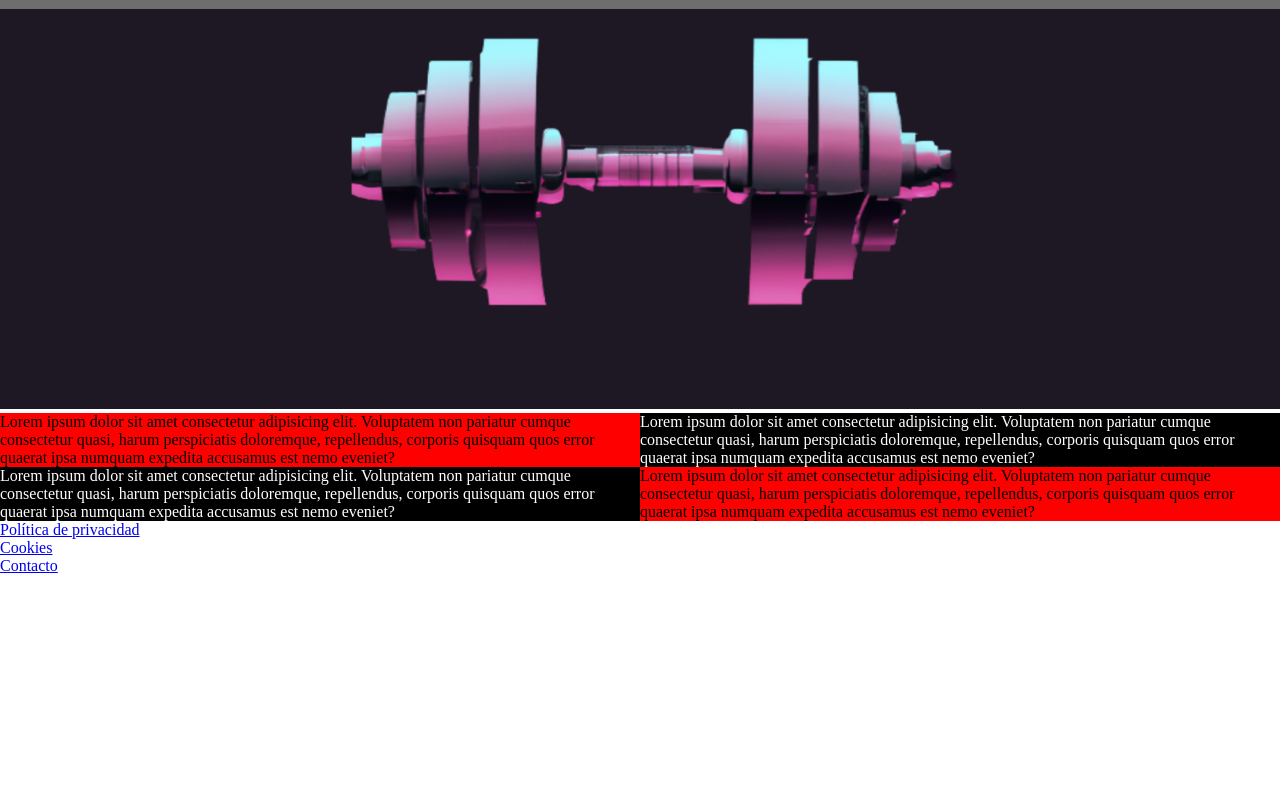
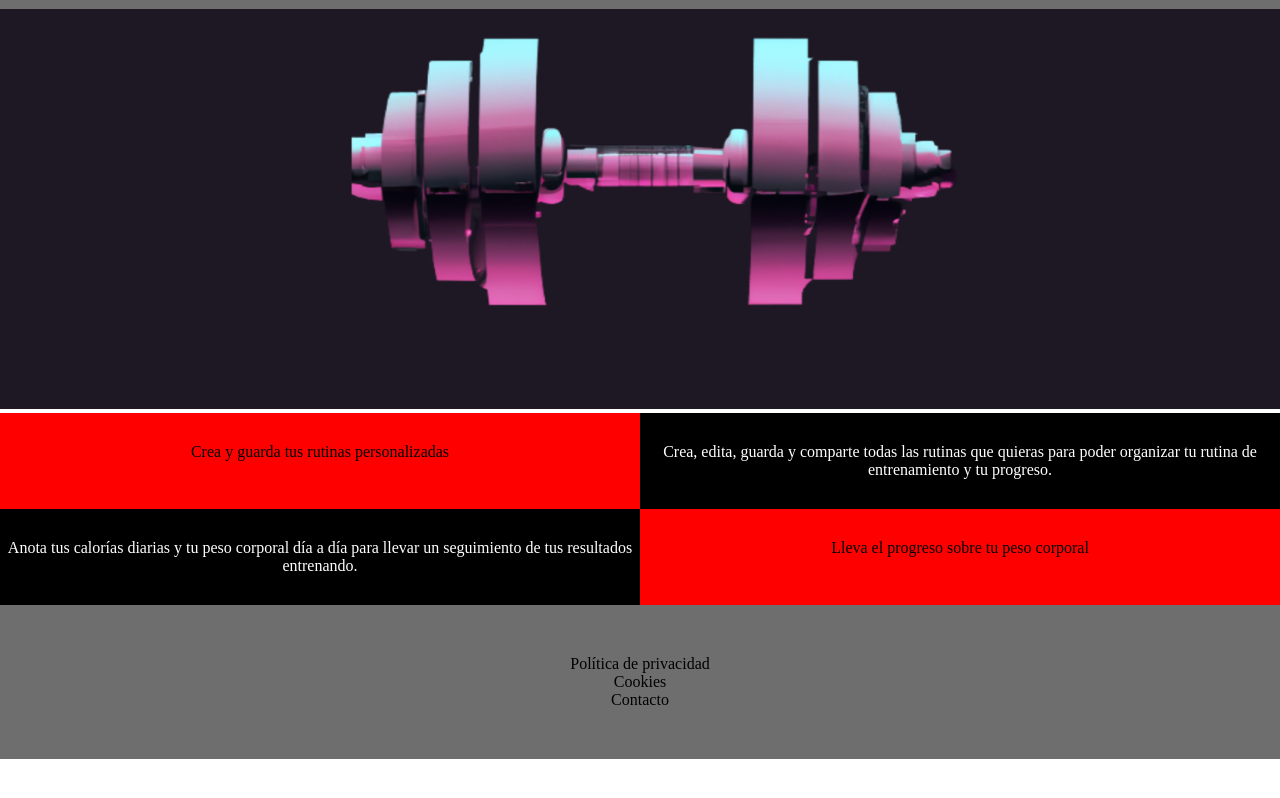
Before and after one commit to juanrabaro/proyecto-recuperacion, a website built with Parcel: page src/index.html in a window 1280 px wide. Shown: the part 78-876 px from the top of the page. After the commit the page ends 837 px from the top, so only its background shows below. Built offline with nearby package versions, Linux system fonts and the light colour scheme.

Commit message:
cosas nuevas

```diff
--- a/src/assets/sass/components/_footer.scss
+++ b/src/assets/sass/components/_footer.scss
@@ -1,4 +1,27 @@
 footer {
     width: 100%;
-    height: 300px;
+    background-color: rgb(110, 110, 110);
+    padding: 50px;
+
+    .footer {
+        display: flex;
+        justify-content: center;
+        align-items: center;
+
+        .footer__ul {
+            display: flex;
+            flex-direction: column;
+            justify-content: center;
+            align-items: center;
+
+            li {
+                list-style: none;
+
+                a {
+                    text-decoration: none;
+                    color: black;
+                }
+            }
+        }
+    }
 }
--- a/src/assets/sass/views/_home.scss
+++ b/src/assets/sass/views/_home.scss
@@ -11,25 +11,43 @@ main {
 
 .recuadro1 {
     display: flex;
+    justify-content: space-between;
     margin-top: 0px;
 
     .recuadro1__texto-derecha {
         background-color: red;
+        width: 50%;
+        text-align: center;
+        padding-bottom: 30px;
+        padding-top: 30px;
     }
     .recuadro1__texto-izquierda {
         background-color: black;
+        width: 50%;
+        text-align: center;
+        padding-bottom: 30px;
+        padding-top: 30px;
         color: white;
     }
 }
 
 .recuadro2 {
     display: flex;
+    justify-content: space-between;
 
     .recuadro2__texto-derecha {
         background-color: black;
+        width: 50%;
+        text-align: center;
+        padding-bottom: 30px;
+        padding-top: 30px;
         color: white;
     }
     .recuadro2__texto-izquierda {
         background-color: red;
+        width: 50%;
+        text-align: center;
+        padding-bottom: 30px;
+        padding-top: 30px;
     }
 }
--- a/src/index.html
+++ b/src/index.html
@@ -29,18 +29,18 @@
         </section>
         <section class="recuadro1">
             <div class="recuadro1__texto-derecha">
-                Lorem ipsum dolor sit amet consectetur adipisicing elit. Voluptatem non pariatur cumque consectetur quasi, harum perspiciatis doloremque, repellendus, corporis quisquam quos error quaerat ipsa numquam expedita accusamus est nemo eveniet?
+                Crea y guarda tus rutinas personalizadas
             </div>
             <div class="recuadro1__texto-izquierda">
-                Lorem ipsum dolor sit amet consectetur adipisicing elit. Voluptatem non pariatur cumque consectetur quasi, harum perspiciatis doloremque, repellendus, corporis quisquam quos error quaerat ipsa numquam expedita accusamus est nemo eveniet?
+                Crea, edita, guarda y comparte todas las rutinas que quieras para poder organizar tu rutina de entrenamiento y tu progreso.
             </div>
         </section>
         <section class="recuadro2">
             <div class="recuadro2__texto-derecha">
-                Lorem ipsum dolor sit amet consectetur adipisicing elit. Voluptatem non pariatur cumque consectetur quasi, harum perspiciatis doloremque, repellendus, corporis quisquam quos error quaerat ipsa numquam expedita accusamus est nemo eveniet?
+                Anota tus calorías diarias y tu peso corporal día a día para llevar un seguimiento de tus resultados entrenando.
             </div>
             <div class="recuadro2__texto-izquierda">
-                Lorem ipsum dolor sit amet consectetur adipisicing elit. Voluptatem non pariatur cumque consectetur quasi, harum perspiciatis doloremque, repellendus, corporis quisquam quos error quaerat ipsa numquam expedita accusamus est nemo eveniet?
+                Lleva el progreso sobre tu peso corporal
             </div>
         </section>
     </main>
```
Also changed, not shown: dist/assets/img/imagenMancuerna.png (deleted), dist/index.html, 2 other files.
